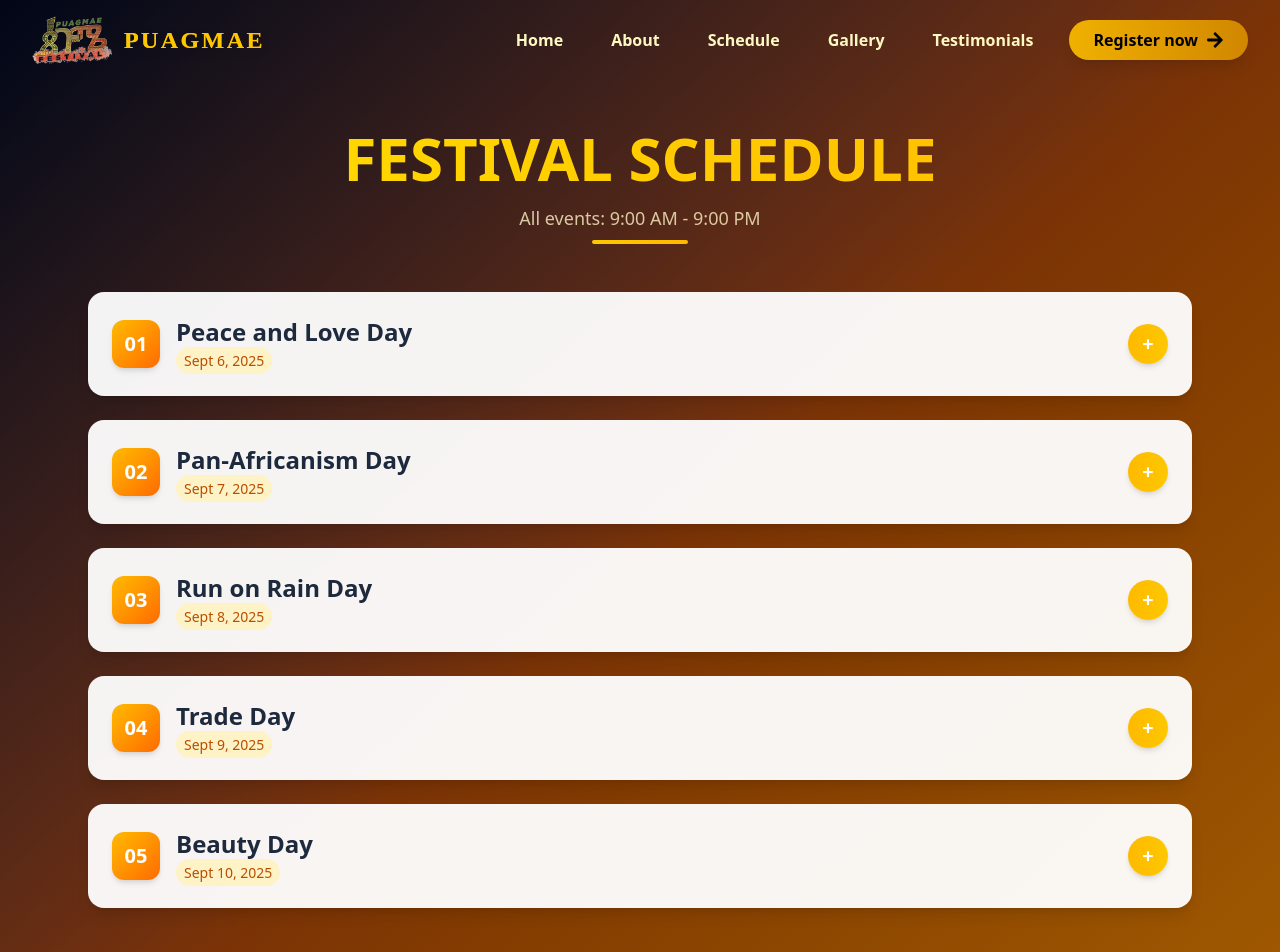
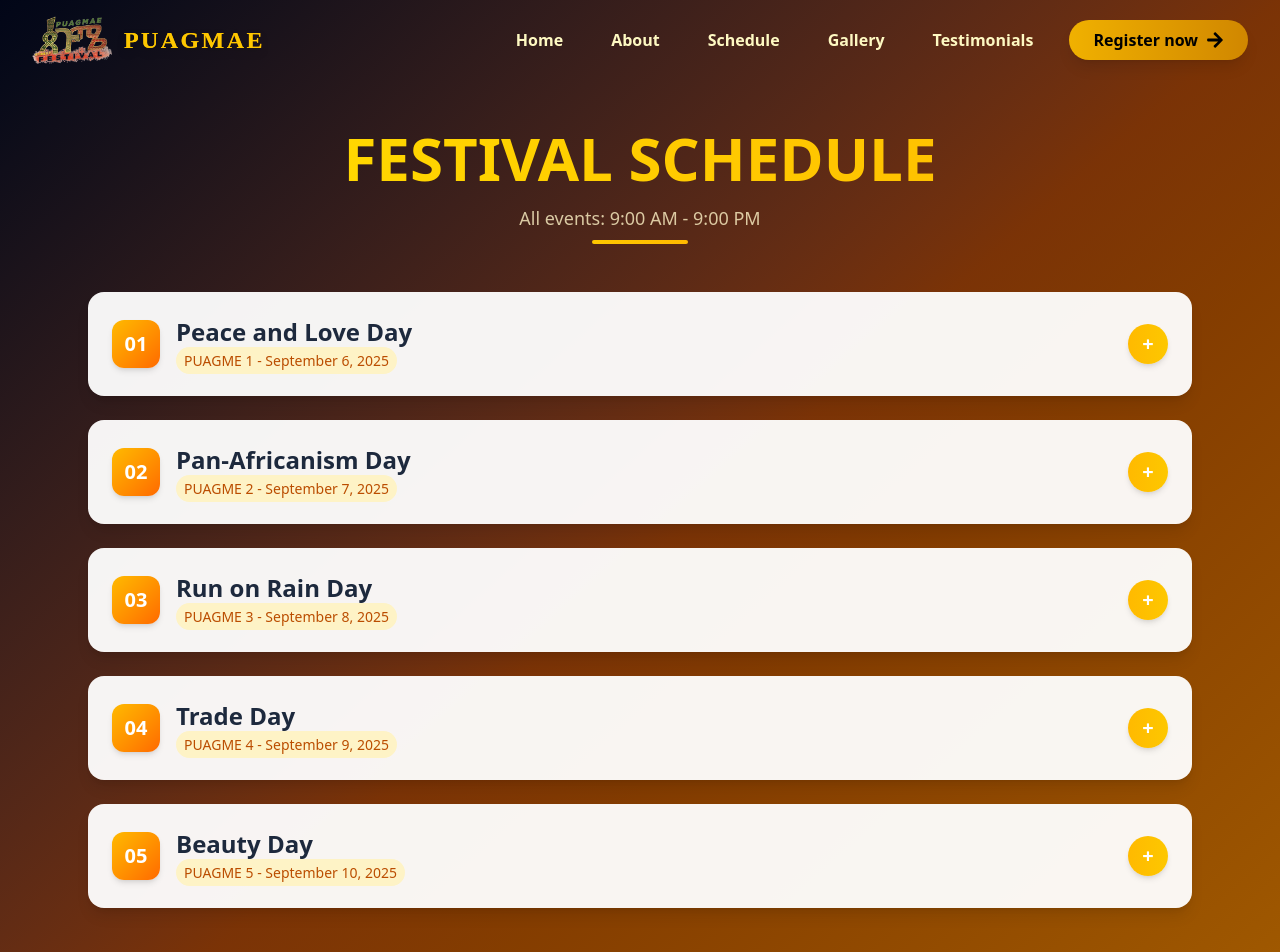
Before and after one commit to Masterdaga/puagmae-festival-website1, a Next.js app: page /schedule in a window 1280 px wide. Shown: the top 952 px of the page. Built offline with nearby package versions, Linux system fonts and the light colour scheme.

Commit message:
Added existing schedule file to new-features branch

```diff
--- a/src/app/schedule/page.tsx
+++ b/src/app/schedule/page.tsx
@@ -4,7 +4,7 @@ import { motion, AnimatePresence } from 'framer-motion';
 
 const schedule = [
   {
-    date: 'Sept 6, 2025',
+    date: 'PUAGME 1 - September 6, 2025',
     theme: 'Peace and Love Day',
     image: "/peace_and_love.jpg",
     activities: [
@@ -17,7 +17,7 @@ const schedule = [
     color: 'from-amber-100 to-yellow-50'
   },
   {
-    date: 'Sept 7, 2025',
+    date: 'PUAGME 2 - September 7, 2025',
     theme: 'Pan-Africanism Day',
     image: "/panafricanism_day.jpg",
     activities: [
@@ -30,7 +30,7 @@ const schedule = [
     color: 'from-orange-100 to-amber-50'
   },
   {
-    date: 'Sept 8, 2025',
+    date: 'PUAGME 3 - September 8, 2025',
     theme: 'Run on Rain Day',
     image: "/children_on_rain.jpg",
     activities: [
@@ -43,7 +43,7 @@ const schedule = [
     color: 'from-blue-100 to-cyan-50'
   },
   {
-    date: 'Sept 9, 2025',
+    date: 'PUAGME 4 - September 9, 2025',
     theme: 'Trade Day',
     image: "/trade.jpg",
     activities: [
@@ -56,7 +56,7 @@ const schedule = [
     color: 'from-emerald-100 to-green-50'
   },
   {
-    date: 'Sept 10, 2025',
+    date: 'PUAGME 5 - September 10, 2025',
     theme: 'Beauty Day',
     image: "/a_runway_scene_fea_image_.jpg",
     activities: [
```
